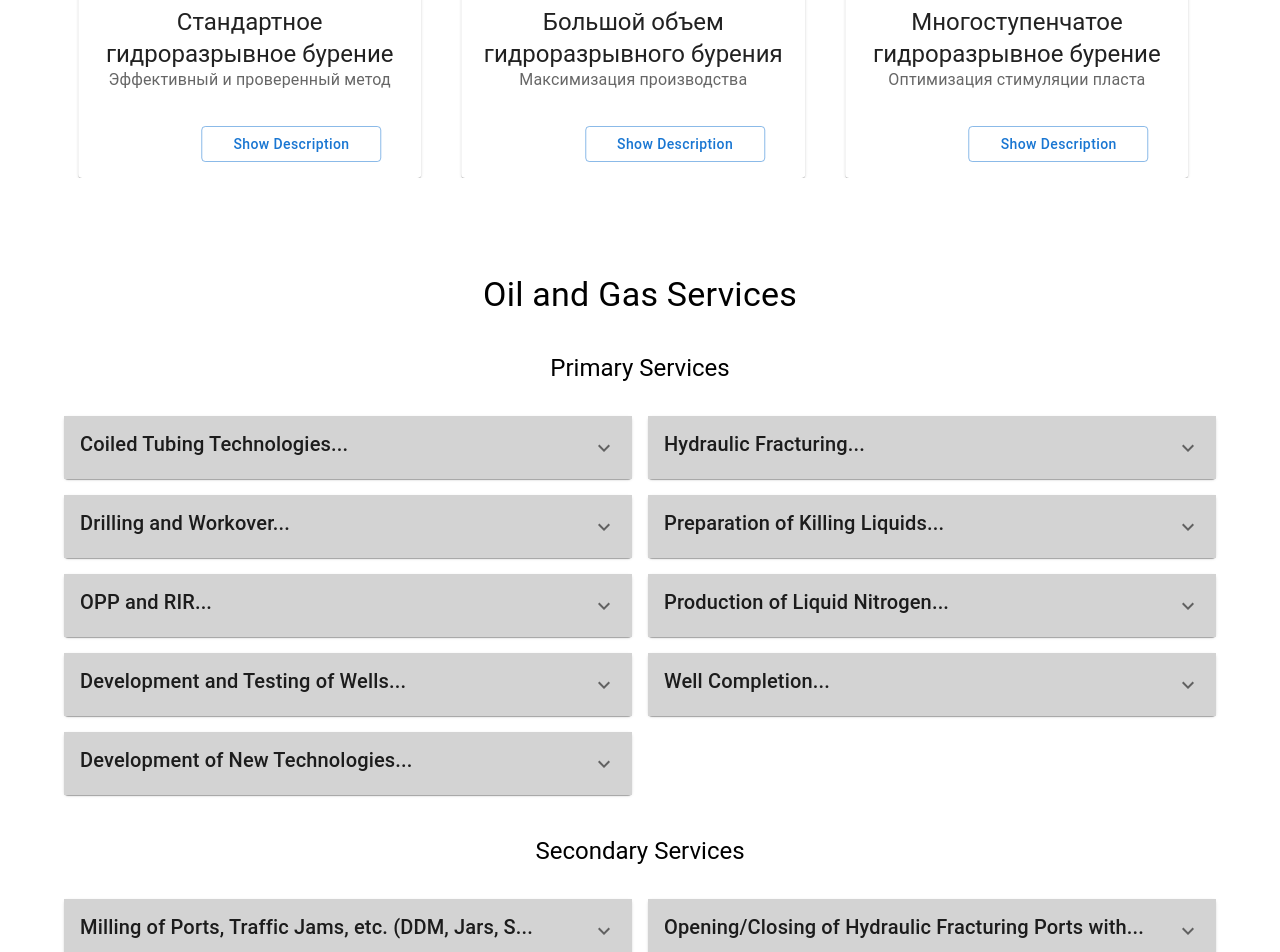
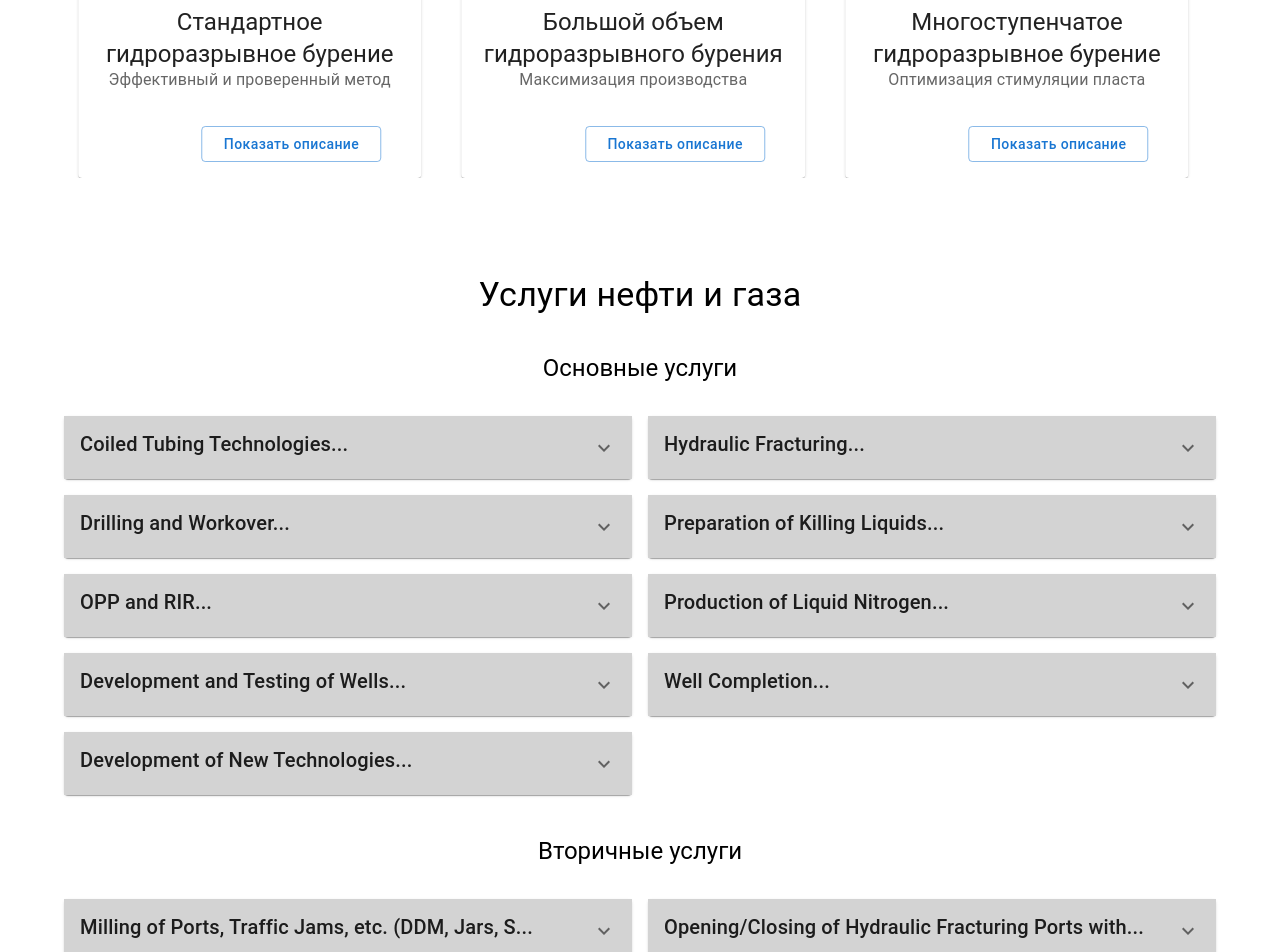
Before and after one commit to Halil777/camel-hill, a React (Vite) app: page /oil-gas in a window 1280 px wide. Shown: the part 1400-2352 px from the top of the page. Built offline with nearby package versions, Linux system fonts and the light colour scheme.

Commit message:
translate last words

```diff
--- a/src/components/construction/Highlights.jsx
+++ b/src/components/construction/Highlights.jsx
@@ -64,7 +64,7 @@ const Highlights = () => {
 
                   <Accordion>
                     <AccordionSummary sx={{ background: "transparent" }}>
-                      <Button sx={{ textTransform: "none" }}>More </Button>
+                      <Button sx={{ textTransform: "none" }}>Подробное </Button>
                     </AccordionSummary>
                     <AccordionDetails sx={{ background: "#f3f3f3" }}>
                       <Typography variant="body2">
@@ -104,7 +104,7 @@ const Highlights = () => {
 
                   <Accordion>
                     <AccordionSummary sx={{ background: "transparent" }}>
-                      <Button sx={{ textTransform: "none" }}>More </Button>
+                      <Button sx={{ textTransform: "none" }}>Подробное </Button>
                     </AccordionSummary>
                     <AccordionDetails sx={{ background: "#f3f3f3" }}>
                       <Typography variant="body2">
@@ -149,7 +149,7 @@ const Highlights = () => {
 
                   <Accordion>
                     <AccordionSummary sx={{ background: "transparent" }}>
-                      <Button sx={{ textTransform: "none" }}>More </Button>
+                      <Button sx={{ textTransform: "none" }}>Подробное </Button>
                     </AccordionSummary>
                     <AccordionDetails sx={{ background: "#f3f3f3" }}>
                       <Typography variant="body2">
--- a/src/components/home/WhoWeAre.jsx
+++ b/src/components/home/WhoWeAre.jsx
@@ -56,7 +56,7 @@ const WhoWeAre = () => {
                 />
                 <CardContent>
                   <Typography align="center">
-                    Construction and Ecology
+                    Строительство / Экология
                   </Typography>
                 </CardContent>
               </CardActionArea>
@@ -80,7 +80,7 @@ const WhoWeAre = () => {
                   alt="src"
                 />
                 <CardContent>
-                  <Typography align="center">Oil & Gas services</Typography>
+                  <Typography align="center">Нефтегазовые услуги</Typography>
                 </CardContent>
               </CardActionArea>
             </Card>
@@ -103,9 +103,7 @@ const WhoWeAre = () => {
                   alt="src"
                 />
                 <CardContent>
-                  <Typography align="center">
-                    Equipment and Chemistry
-                  </Typography>
+                  <Typography align="center">Оборудование / Химия</Typography>
                 </CardContent>
               </CardActionArea>
             </Card>
@@ -129,7 +127,7 @@ const WhoWeAre = () => {
                 />
                 <CardContent>
                   <Typography align="center">
-                    Innovative Technologies
+                    Инновационные Технологии
                   </Typography>
                 </CardContent>
               </CardActionArea>
--- a/src/components/oilGas/HydraulicFacturing.jsx
+++ b/src/components/oilGas/HydraulicFacturing.jsx
@@ -183,8 +183,8 @@ const HydraulicFracturing = () => {
                       variant="outlined"
                     >
                       {item.showDescription
-                        ? "Hide Description"
-                        : "Show Description"}
+                        ? "Скрыть описание"
+                        : "Показать описание"}
                     </Button>
                   </Stack>
                 </CardContent>
--- a/src/components/oilGas/OilAndGasServices.jsx
+++ b/src/components/oilGas/OilAndGasServices.jsx
@@ -11,7 +11,7 @@ import ExpandMoreIcon from "@mui/icons-material/ExpandMore";
 
 const OilAndGasServices = () => {
   const servicesData = {
-    "Primary Services": [
+    "Основные услуги": [
       "Coiled Tubing Technologies",
       "Hydraulic Fracturing",
       "Drilling and Workover",
@@ -22,7 +22,7 @@ const OilAndGasServices = () => {
       "Well Completion",
       "Development of New Technologies",
     ],
-    "Secondary Services": [
+    "Вторичные услуги": [
       "Milling of Ports, Traffic Jams, etc. (DDM, Jars, Separators, Sludge Traps)",
       "Opening/Closing of Hydraulic Fracturing Ports with a Switching Tool",
       "Small Diameter Side-Track Drilling (Fishbone)",
@@ -106,7 +106,7 @@ const OilAndGasServices = () => {
         data-aos-delay="500"
         gutterBottom
       >
-        Oil and Gas Services
+        Услуги нефти и газа
       </Typography>
 
       <Grid container spacing={2}>
```
Also changed, not shown: 2 other files (tests, documents, lock files or other folders).
